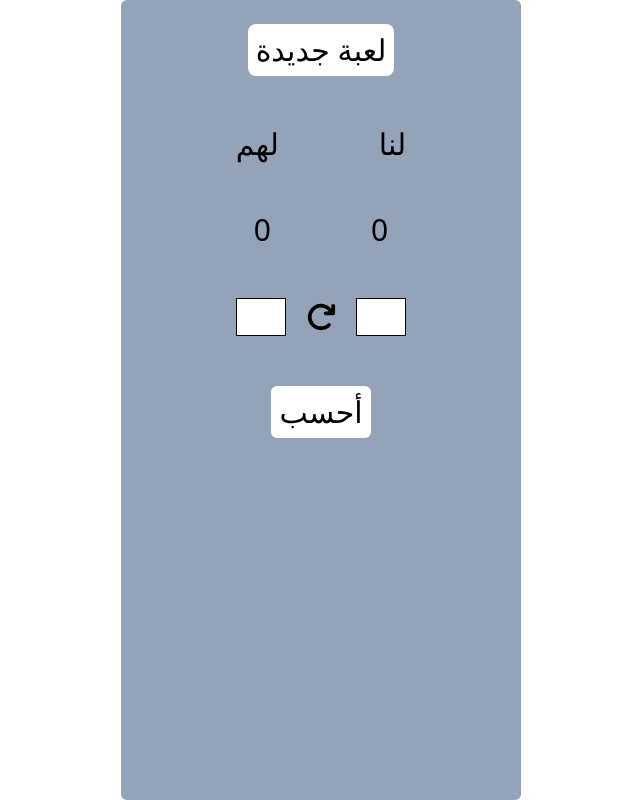
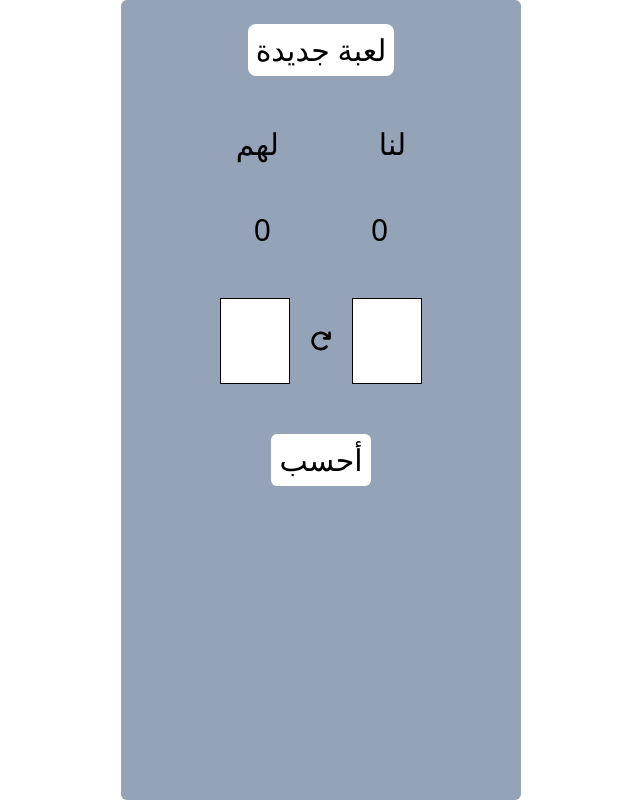
Before and after one commit to z7md/balot, a React (Create React App) app: page / in a window 1280 px wide. Shown: the whole page, without its empty margins (319-959 px from the left). Built offline with nearby package versions, Linux system fonts and the light colour scheme.

Commit message:
error fix

```diff
--- a/src/App.js
+++ b/src/App.js
@@ -14,13 +14,18 @@ export default function App() {
   function handleCalc() {
     let input1 = document.getElementById("input1");
     let input2 = document.getElementById("input2");
-    if( (input1.value == 0 && input2.value ==0)) return;
-    if((parseInt(input2.value))<0 || (parseInt(input1.value))<0) return;
+    if ((input1.value === 0 && input2.value === 0)) return;
+    if ((parseInt(input2.value)) < 0 || (parseInt(input1.value)) < 0) return;
     checkWinner()
+    if (isNaN(parseInt(currentTeam1)) || isNaN(parseInt(currentTeam2)) ) {
+      input1.value = "";
+      input2.value = "";
+      return ;
+  }
     setTotalTeam1(totalTeam1 + parseInt(currentTeam1));
     setTotalTeam2(totalTeam2 + parseInt(currentTeam2));
-    setAllTeam1(oldAllTeam1 => [...oldAllTeam1,parseInt(currentTeam1)] );
-    setAllTeam2(oldAllTeam2 => [...oldAllTeam2,parseInt(currentTeam2)] );
+    setAllTeam1(oldAllTeam1 => [...oldAllTeam1, parseInt(currentTeam1)]);
+    setAllTeam2(oldAllTeam2 => [...oldAllTeam2, parseInt(currentTeam2)]);
     input1.value = 0;
     input2.value = 0;
     setCurrentTeam1(0)
@@ -29,11 +34,11 @@ export default function App() {
     checkWinner()
   }
   function checkWinner() {
-    if((totalTeam1 + parseInt(currentTeam1) >= 152) && (totalTeam1 + parseInt(currentTeam1) ===totalTeam2 + parseInt(currentTeam2))){
-      if(parseInt(currentTeam1) > parseInt(currentTeam2)){
+    if ((totalTeam1 + parseInt(currentTeam1) >= 152) && ((totalTeam1 + parseInt(currentTeam1) === totalTeam2 + parseInt(currentTeam2)))) {
+      if (parseInt(currentTeam1) > parseInt(currentTeam2)) {
         setIsThereWinner(true)
         setWinner("لهم")
-      }else{
+      } else {
         setIsThereWinner(true)
         setWinner("لنا")
       }
@@ -50,22 +55,27 @@ export default function App() {
   function handleWinner() {
     setIsThereWinner(false)
   }
-  function retreat(){
+  function retreat() {
     if (allTeam1.length > 0) {
       setTotalTeam1(totalTeam1 - allTeam1[allTeam1.length - 1])
-      setAllTeam1(allTeam1.slice(0,-1))
+      setAllTeam1(allTeam1.slice(0, -1))
     }
     if (allTeam2.length > 0) {
       setTotalTeam2(totalTeam2 - allTeam2[allTeam2.length - 1]);
-        setAllTeam2(allTeam2.slice(0,-1))
+      setAllTeam2(allTeam2.slice(0, -1))
     }
+    let input1 = document.getElementById("input1");
+    let input2 = document.getElementById("input2");
+    input1.value = "";
+    input2.value = "";
   }
-  function restart(x){
+  function restart() {
     setIsThereWinner(false)
     setTotalTeam1(0)
     setTotalTeam2(0)
     setAllTeam1([])
     setAllTeam2([])
+
   }
 
   return (
@@ -91,10 +101,10 @@ export default function App() {
           </span>
         </div>
         <div className="flex gap-[20px] justify-center items-center">
-          <input className="basis-[42.5%] border border-black w-[50px] flex-1" type="number" onChange={e => setCurrentTeam1(e.target.value)} id="input1">
+          <input className="basis-[42.5%] border border-black w-[50px] flex-1 px-8 p-6" type="text" onChange={e => setCurrentTeam1(e.target.value)} id="input1">
           </input>
-          <FaArrowRotateRight className="basis-[50%] hover:cursor-pointer hover:opacity-35" onClick={retreat}/>
-          <input className="basis-[42.5%] border border-black w-[50px] flex-1" type="number" onChange={e => setCurrentTeam2(e.target.value)} id="input2">
+          <FaArrowRotateRight className="basis-[50%] hover:cursor-pointer hover:opacity-35" onClick={retreat} />
+          <input className="basis-[42.5%] border border-black w-[50px] flex-1 px-8 p-6" type="text" onChange={e => setCurrentTeam2(e.target.value)} id="input2">
           </input>
         </div>
         <div>
@@ -104,7 +114,7 @@ export default function App() {
         </div>
         <div className="flex w-full justify-evenly">
           <div className="flex flex-col gap-4">
-            {allTeam1.map((item , index)=>{
+            {allTeam1.map((item, index) => {
               return (
                 <span key={index}>
                   {item}
@@ -113,7 +123,7 @@ export default function App() {
             })}
           </div>
           <div className="flex flex-col gap-4">
-          {allTeam2.map((item , index)=>{
+            {allTeam2.map((item, index) => {
               return (
                 <span key={index}>
                   {item}
```
Lines whose indentation alone changed are shown as unchanged.
